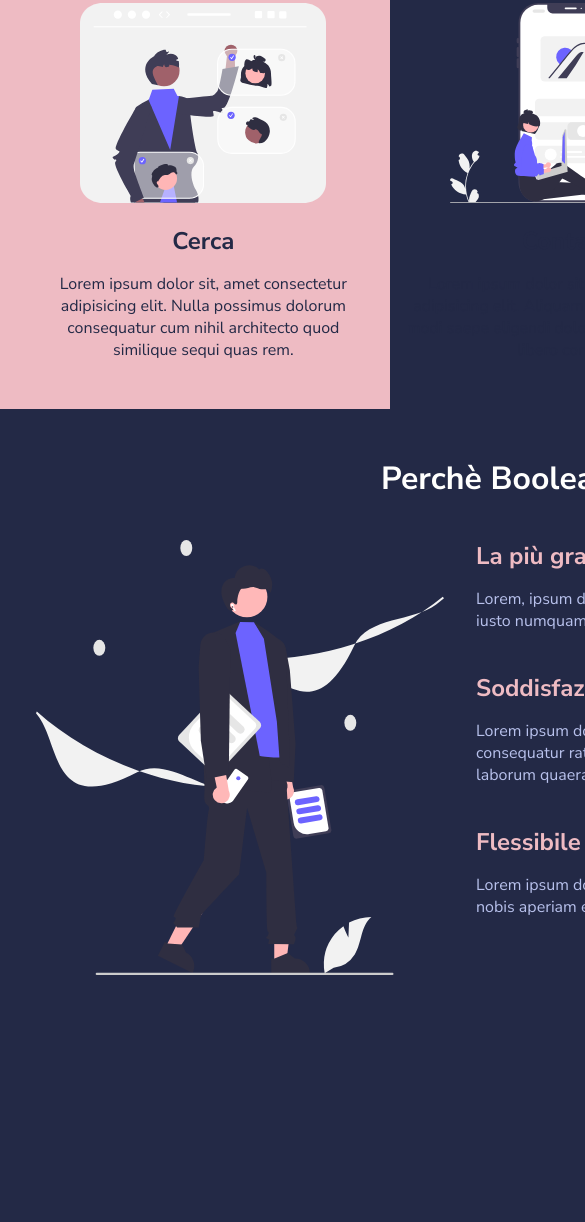
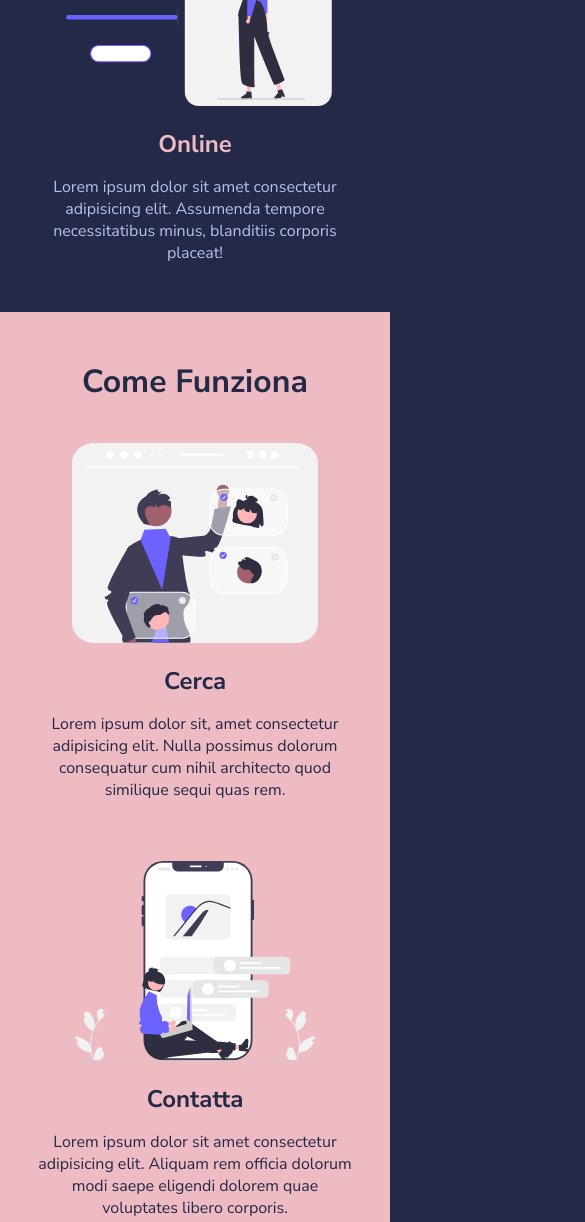
Before and after one commit to giovannitamburini/html-css-resp-wannabe, a plain HTML site: page index.html in a window 390 px wide. Shown: the part 723-1945 px from the top of the page, 585 px wide, since content can reach past the window. Before the commit the page ends 1752 px from the top, so only its background shows below. Drawn offline with Linux system fonts and the light colour scheme.

Commit message:
completed ex and added bonus

```diff
--- a/css/style.css
+++ b/css/style.css
@@ -65,7 +65,6 @@
  .text-center {
      text-align: center;
  }
-
  /************************************************
      SITE SECTIONS
   ************************************************/
@@ -127,3 +126,56 @@
  /************************************************
      SOLUZIONE RESPONSIVE
   ************************************************/
+
+  /*
+  - tablet: dai 768px in giù
+  - mobile: dai 480px in giù
+ */
+
+@media screen {
+    body::-webkit-scrollbar {
+        display: none;
+    }
+}
+
+@media screen and (min-width: 769px) and (max-width: 1160px) {
+
+    .container {
+        width: 100%;
+        max-width: 1140px;
+    }
+}
+
+
+ @media screen and (max-width: 768px) {
+
+    .container {
+        width: 100%;
+    }
+ }
+
+ @media screen and (max-width: 480px) {
+
+    .row {
+        flex-direction: column;
+        align-items: center;
+        gap: 60px;
+    }
+
+    .lessons .col,
+    .steps .col,
+    .why-us .col-left,
+    .why-us .col-right {
+        width: 100%;
+    }
+
+    .steps {
+        margin: 3rem 0 0 0;
+    }
+
+    .why-us {
+        background-color: #222222;
+        padding: 3rem 0;
+        margin-bottom: 0;
+    }
+ }
--- a/index.html
+++ b/index.html
@@ -2,6 +2,8 @@
 <html>
     <head>
         <meta charset="utf-8" />
+        <meta http-equiv="X-UA-Compatible" content="IE=edge">
+        <meta name="viewport" content="width=device-width, initial-scale=1.0">
         <title>Boolean Academy</title>
         <!-- Fonts -->
         <link
```
